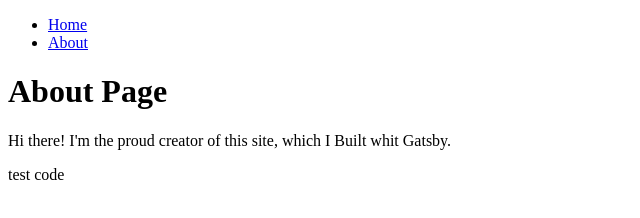
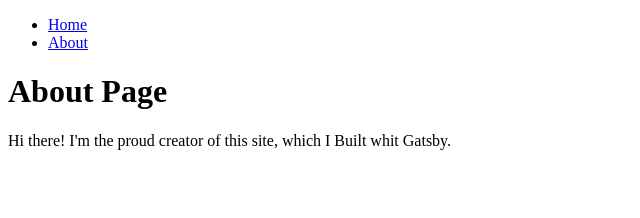
Before and after one commit to qlemql/MyBlog, a Gatsby site: page /about in a window 1280 px wide. Shown: the full height of the page, 0-640 px from the left. Built offline with nearby package versions, Linux system fonts and the light colour scheme; Gatsby itself is replaced by a stand-in of ours.

Commit message:
remove test code

```diff
--- a/src/pages/about.js
+++ b/src/pages/about.js
@@ -7,7 +7,6 @@ const AboutPage = () => {
       <p>
         Hi there! I'm the proud creator of this site, which I Built whit Gatsby.
       </p>
-      <div> test code</div>
     </Layout>
   );
 };
```
